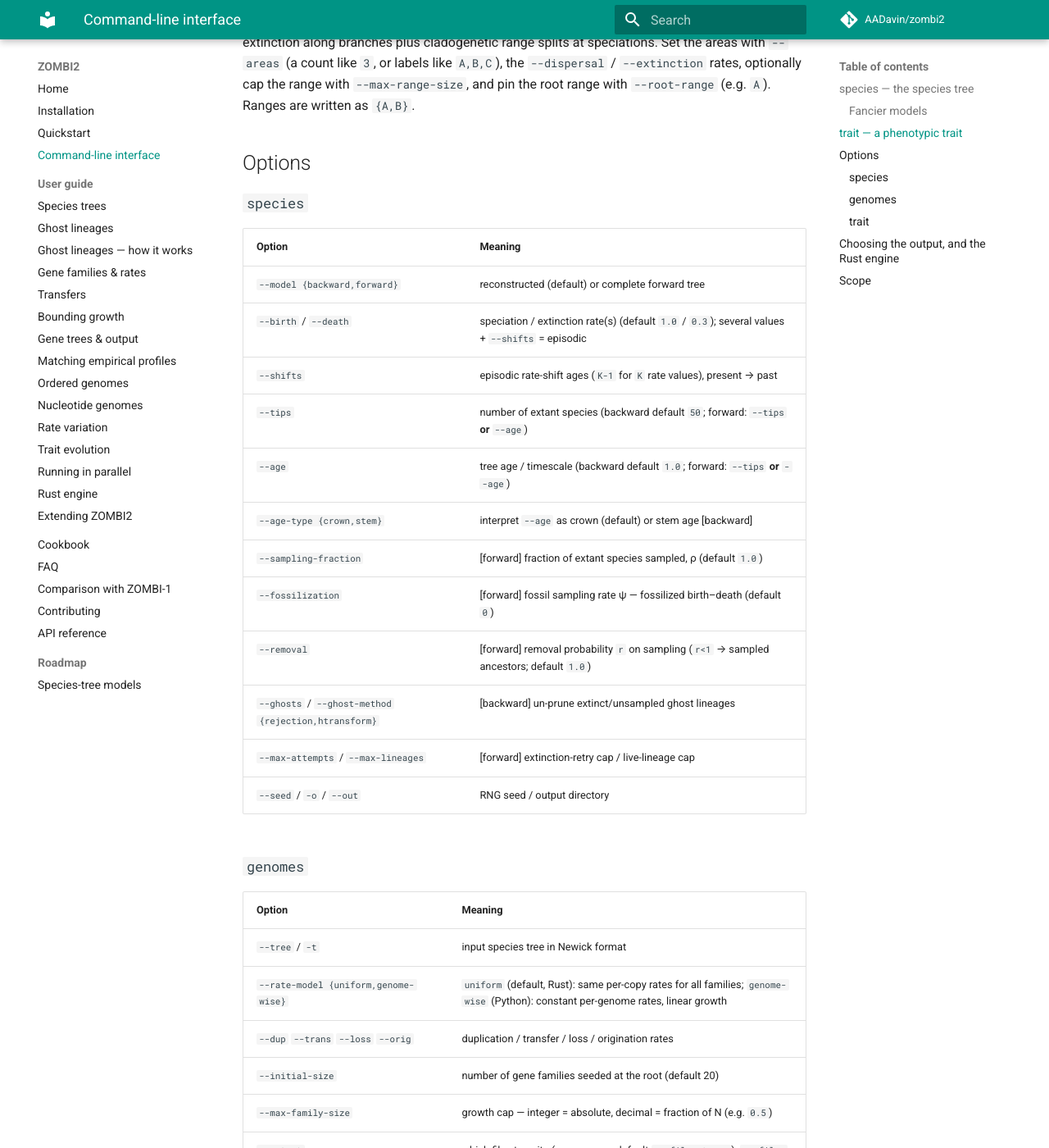
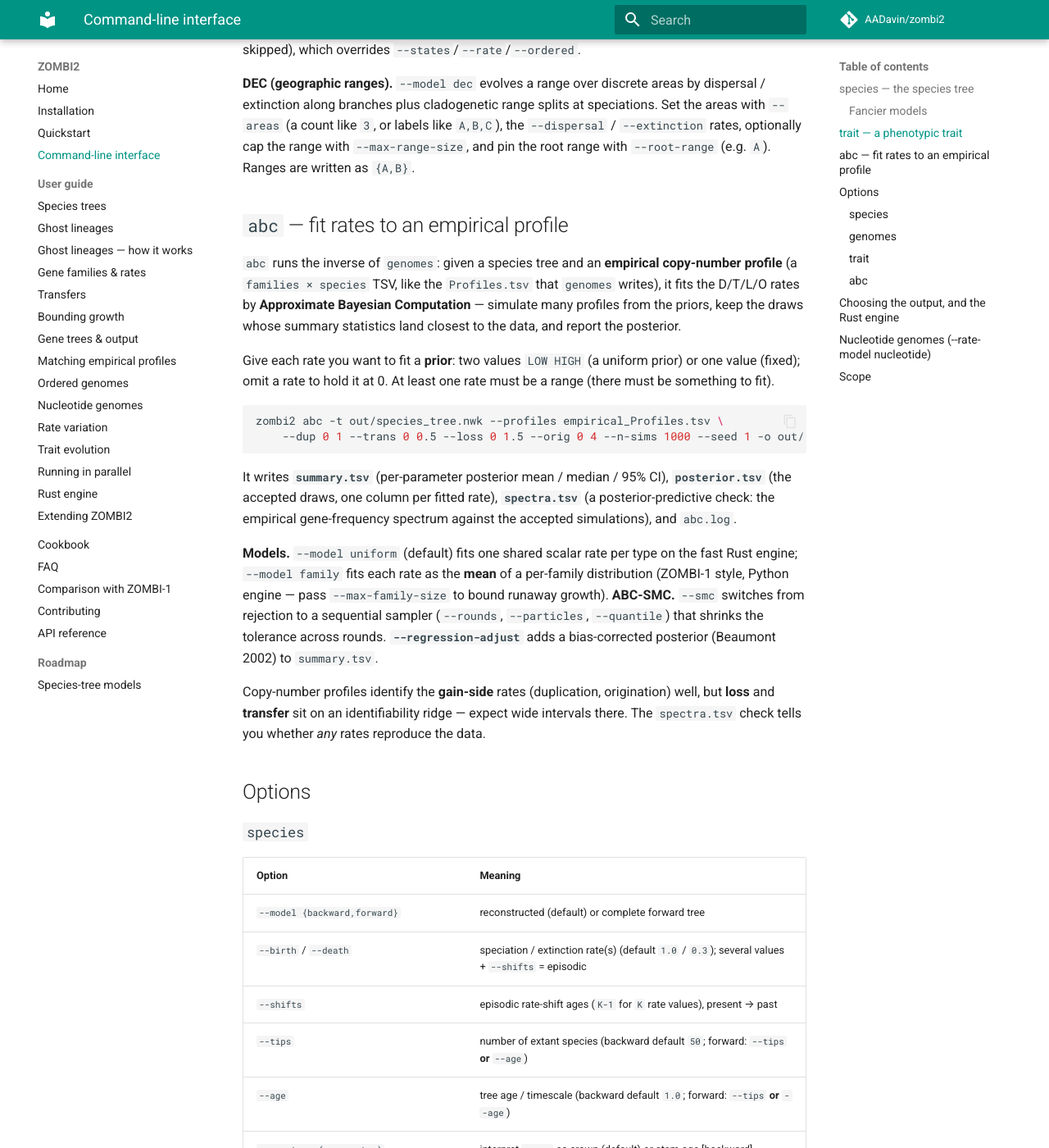
Before and after one commit to AADavin/zombi2, an MkDocs documentation site: the page built from docs/cli.md, in a window 1280 px wide and 1400 px high, scrolled down 2372 px. Shown: the whole window at 82% size. Built offline with MkDocs 1.6.1 and Material for MkDocs 9.7.7, drawn with Linux system fonts in a browser that asks for light colours; comment, search, counter and statistics services are not loaded; some of the changed text lies outside the part shown.

Commit message:
CLI expansion + ABC summaries + README rewrite
- CLI: add `trait` and `abc` commands; `genomes` gains `--rate-model
  nucleotide` and `--output`. Four commands: species / genomes / trait / abc.
- matching.py: co-occurrence summary statistics for Potts/ABC inference.
- README: rewrite CLI-first, concise; fix stale `all` command and
  `--profiles-only` references.
- docs/cli.md updated to match; tests for the new CLI and coupling paths.

Co-Authored-By: Claude Fable 5 <noreply@anthropic.com>

````diff
--- a/docs/cli.md
+++ b/docs/cli.md
@@ -2,7 +2,7 @@
 
 Installing the package puts a `zombi2` command on your PATH — a thin wrapper over the library.
 Everything starts from a species tree; you then evolve gene families and/or a phenotypic trait
-along it.
+along it — or run the inverse, fitting rates to an empirical profile.
 
 ```bash
 # 1. a species tree -> out/species_tree.nwk  (runs with defaults)
@@ -14,6 +14,10 @@ zombi2 genomes --tree out/species_tree.nwk \
 
 # 3. a phenotypic trait along that tree
 zombi2 trait --tree out/species_tree.nwk --model ou --alpha 2 --theta 5 --seed 1 -o out/
+
+# 4. fit gene-family rates to an empirical profile (ABC inference)
+zombi2 abc --tree out/species_tree.nwk --profiles empirical_Profiles.tsv \
+    --dup 0 1 --loss 0 1.5 --orig 0 4 --n-sims 1000 --seed 1 -o out/
 ```
 
 `species` writes only `species_tree.nwk`; `genomes` reads a tree from `--tree` and writes the
@@ -69,9 +73,9 @@ sampler. See [ghost lineages](guide/ghost-lineages.md):
 zombi2 species --tips 50 --death 0.6 --ghosts -o out/
 ```
 
-**Reproducible runs.** Every run **always** writes the full set of parameters to
-`<out>/species_tree.log` (or `<out>/genomes.log`) — version, timestamp, command line, seed, and
-every option used — so any run can be reproduced.
+**Reproducible runs.** Every run **always** writes the full set of parameters to a log in
+`<out>/` — `species_tree.log`, `genomes.log`, or `trait.log` — with the version, timestamp,
+command line, seed, and every option used, so any run can be reproduced.
 
 ## `trait` — a phenotypic trait
 
@@ -114,6 +118,37 @@ extinction along branches plus cladogenetic range splits at speciations. Set the
 optionally cap the range with `--max-range-size`, and pin the root range with `--root-range`
 (e.g. `A`). Ranges are written as `{A,B}`.
 
+## `abc` — fit rates to an empirical profile
+
+`abc` runs the inverse of `genomes`: given a species tree and an **empirical copy-number profile**
+(a `families × species` TSV, like the `Profiles.tsv` that `genomes` writes), it fits the D/T/L/O
+rates by **Approximate Bayesian Computation** — simulate many profiles from the priors, keep the
+draws whose summary statistics land closest to the data, and report the posterior.
+
+Give each rate you want to fit a **prior**: two values `LOW HIGH` (a uniform prior) or one value
+(fixed); omit a rate to hold it at 0. At least one rate must be a range (there must be something
+to fit).
+
+```bash
+zombi2 abc -t out/species_tree.nwk --profiles empirical_Profiles.tsv \
+    --dup 0 1 --trans 0 0.5 --loss 0 1.5 --orig 0 4 --n-sims 1000 --seed 1 -o out/
+```
+
+It writes **`summary.tsv`** (per-parameter posterior mean / median / 95% CI), **`posterior.tsv`**
+(the accepted draws, one column per fitted rate), **`spectra.tsv`** (a posterior-predictive check:
+the empirical gene-frequency spectrum against the accepted simulations), and `abc.log`.
+
+**Models.** `--model uniform` (default) fits one shared scalar rate per type on the fast Rust
+engine; `--model family` fits each rate as the **mean** of a per-family distribution (ZOMBI-1
+style, Python engine — pass `--max-family-size` to bound runaway growth). **ABC-SMC.** `--smc`
+switches from rejection to a sequential sampler (`--rounds`, `--particles`, `--quantile`) that
+shrinks the tolerance across rounds. **`--regression-adjust`** adds a bias-corrected posterior
+(Beaumont 2002) to `summary.tsv`.
+
+Copy-number profiles identify the **gain-side** rates (duplication, origination) well, but **loss**
+and **transfer** sit on an identifiability ridge — expect wide intervals there. The `spectra.tsv`
+check tells you whether *any* rates reproduce the data.
+
 ## Options
 
 ### `species`
@@ -138,10 +173,12 @@ optionally cap the range with `--max-range-size`, and pin the root range with `-
 | Option | Meaning |
 | --- | --- |
 | `--tree` / `-t` | input species tree in Newick format |
-| `--rate-model {uniform,genome-wise}` | `uniform` (default, Rust): same per-copy rates for all families; `genome-wise` (Python): constant per-genome rates, linear growth |
-| `--dup` `--trans` `--loss` `--orig` | duplication / transfer / loss / origination rates |
-| `--initial-size` | number of gene families seeded at the root (default 20) |
-| `--max-family-size` | growth cap — integer = absolute, decimal = fraction of N (e.g. `0.5`) |
+| `--rate-model {uniform,genome-wise,nucleotide}` | `uniform` (default, Rust): same per-copy rates for all families; `genome-wise` (Python): constant per-genome rates, linear growth; `nucleotide`: nucleotide-resolution genomes with variable-length structural events ([see below](#nucleotide-genomes-rate-model-nucleotide)) |
+| `--dup` `--trans` `--loss` `--orig` | duplication / transfer / loss / origination rates (per copy; **per nucleotide** for `--rate-model nucleotide`) |
+| `--initial-size` | genomes seeded at the root (default: 20 gene families; `1` root chromosome for `nucleotide`) |
+| `--max-family-size` | growth cap — integer = absolute, decimal = fraction of N (e.g. `0.5`) [not used by `nucleotide`] |
+| `--inversion` `--transposition` | [nucleotide] per-nucleotide inversion / transposition rates |
+| `--root-length` `--extension` | [nucleotide] root chromosome length (nt) / geometric event-length parameter (mean `1/(1-extension)`) |
 | `--output {profiles,trees,events,transfers,summary,all}` | which files to write (one or more; default `profiles trees`); `profiles` alone → the fast path — see below |
 | `--sparse` | write the profile as a sparse `Profiles_sparse.tsv` instead of the dense matrix (needs `profiles` in `--output`) |
 | `--annotate-species` | label internal gene-tree nodes `<gid>\|<species-branch>` (e.g. `g570\|i5`) |
@@ -161,6 +198,22 @@ optionally cap the range with `--max-range-size`, and pin the root range with `-
 | `--thresholds` | comma-separated liability cut points [threshold] |
 | `--areas` `--dispersal` `--extinction` `--max-range-size` `--root-range` | DEC range-evolution parameters |
 | `--replicates` | simulate this many times → wide one-column-per-replicate table |
+| `--seed` / `-o` / `--out` | RNG seed / output directory (required) |
+
+### `abc`
+
+| Option | Meaning |
+| --- | --- |
+| `--tree` / `-t` | species tree the empirical data evolved along (required) |
+| `--profiles` | empirical copy-number profile TSV, `families × species` (required) |
+| `--dup` `--trans` `--loss` `--orig` | prior per rate: two values `LOW HIGH` (uniform) or one (fixed); omitted → held at 0 |
+| `--model {uniform,family}` | `uniform` (default, Rust): shared scalar rates; `family` (Python): fit per-family rate means |
+| `--family-shape` | [family] Gamma shape for per-family dispersion (default `2.0`) |
+| `--n-sims` / `--accept` | [rejection] number of simulations (default `1000`) / accepted fraction (default `0.05`) |
+| `--processes` | [rejection] parallel worker processes (default: serial) |
+| `--smc` `--rounds` `--particles` `--quantile` | run ABC-SMC instead of rejection, with these controls |
+| `--regression-adjust` | also write the regression-adjusted posterior (Beaumont 2002) |
+| `--initial-size` / `--max-family-size` | families seeded per sim / growth cap (advised for `--model family`) |
 | `--seed` / `-o` / `--out` | RNG seed / output directory (required) |
 
 Run `zombi2 <command> -h` for the authoritative list.
@@ -185,6 +238,32 @@ zombi2 genomes --tree out/species_tree.nwk --dup 0.2 --loss 0.25 --orig 0.5 --ou
 zombi2 genomes --tree out/species_tree.nwk --dup 0.2 --loss 0.25 --orig 0.5 --output profiles --sparse -o out/
 ```
 
+## Nucleotide genomes (`--rate-model nucleotide`)
+
+`--rate-model nucleotide` switches `genomes` to a **nucleotide-resolution** model: each genome is
+a circular sequence that evolves by **variable-length structural events** — inversion, deletion,
+tandem duplication, transposition, HGT transfer and origination. Genes are not predefined; they
+**emerge** as *atoms* — maximal intervals of ancestral sequence with a single shared history — so
+you still get a phylogenetic profile and per-atom gene trees, but derived from real sequence
+structure rather than an atomic gene-family model.
+
+The shared `--dup` / `--trans` / `--loss` / `--orig` flags become **per-nucleotide** rates here
+(so use small values, on the order of `1e-3`); `--inversion` and `--transposition` are the extra
+structural events, `--root-length` sets the starting chromosome length, and `--extension` the mean
+event length (`1/(1-extension)` nt). `--initial-size` seeds root chromosomes (default `1`).
+
+```bash
+zombi2 genomes -t out/species_tree.nwk --rate-model nucleotide \
+    --inversion 0.001 --dup 0.0006 --loss 0.0006 --root-length 1000 --seed 1 -o out/
+```
+
+`--output profiles` writes the emergent atom profile (`Profiles.tsv` / `Presence.tsv`, atoms ×
+species) plus `atoms.tsv` and the per-leaf `Mosaics.tsv`, taking the fast Rust path; the default
+`profiles trees` also writes the per-atom `gene_trees/` and their reconciliations
+(`Reconciled_complete.nwk` / `Reconciled_extant.nwk` / `Reconciliation_events.tsv`). `--sparse`
+applies to the profile as usual. (The family-model `events` / `transfers` / `summary` outputs do
+not apply to this model.)
+
 ## Scope
 
 The CLI covers the common **uniform-rate** case. For family-sampled or genome-wise rates,
````
Also changed, not shown: README.md (+117 -136 lines), zombi2/__init__.py (+6 -2 lines), 4 other files.
